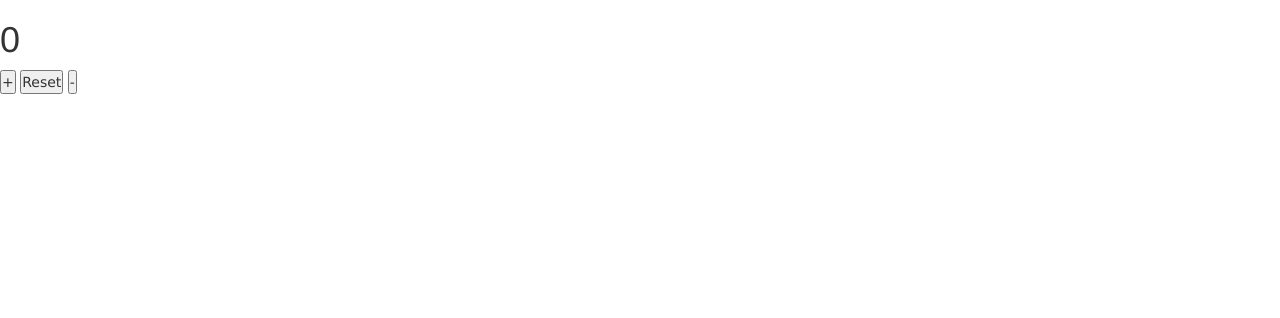
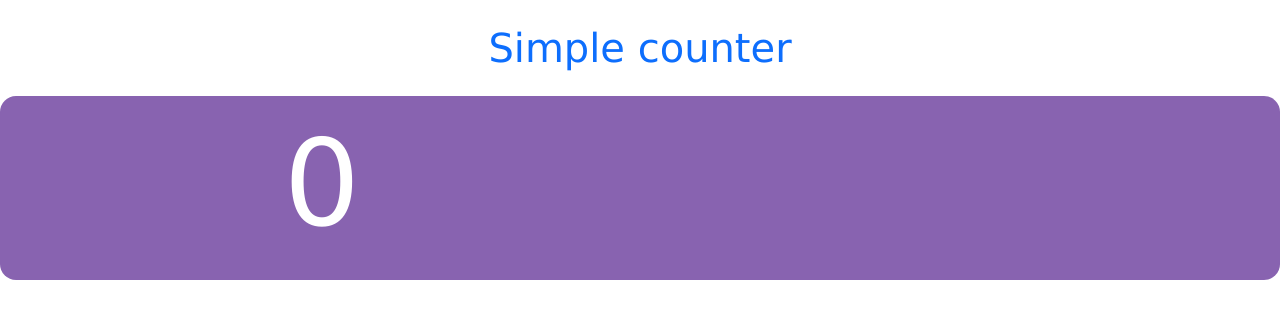
Before and after one commit to andryluca/Andrea-Rosario-Luca---counter-js, a plain HTML site: page index.html in a window 1280 px wide. Drawn offline with nearby package versions, Linux system fonts and the light colour scheme.

Commit message:
Update index.html
Signed-off-by: Andrea Rosario Lucà <106505614+andryluca@users.noreply.github.com>

```diff
--- a/index.html
+++ b/index.html
@@ -4,31 +4,32 @@
 <head>
     <meta charset="UTF-8">
     <meta http-equiv="X-UA-Compatible" content="IE=edge">
-    <meta name="viewport" content="width=device-width, initial-scale=1.0">
+    <meta name="viewport" content="width=device-width, initial-scale=1">
     <title>Counter</title>
-    <link rel="stylesheet" href="https://maxcdn.bootstrapcdn.com/bootstrap/3.4.1/css/bootstrap.min.css">
-    <script src="https://ajax.googleapis.com/ajax/libs/jquery/3.6.0/jquery.min.js"></script>
-    <script src="https://maxcdn.bootstrapcdn.com/bootstrap/3.4.1/js/bootstrap.min.js"></script>
+    <link rel="stylesheet" href="https://fonts.googleapis.com/css?family=Tangerine">
+    <link rel="stylesheet" href="https://cdn.jsdelivr.net/npm/bootstrap@5.2.3/dist/css/bootstrap.min.css">
+    <script src="https://cdn.jsdelivr.net/npm/bootstrap@5.2.3/dist/js/bootstrap.bundle.min.js"></script>
     <link rel="stylesheet" href="assets/css/style.css">
     <link rel="shortcut icon"
-        href="https://encrypted-tbn0.gstatic.com/images?q=tbn:ANd9GcT9vv1lJoqgw8HRgPs0z7En0orky5Ey5W3JUg&usqp=CAU"
+        href="https://encrypted-tbn0.gstatic.com/images?q=tbn:ANd9GcT 9vv1lJoqgw8HRgPs0z7En0orky5Ey5W3JUg&usqp=CAU"
         type="image/x-icon">
 </head>
 
 <body>
+    <main>
+        <h1 class="text-primary text-center my-4">Simple counter</h1>
+        <div class="container-fluid text-center" id="bodyCounter">
+            <div class="row justify-content-center gy-5">
+                <div class="col-sm-6">
+                    <h2 id="num" class="text-white"> 0 </h2>
+                </div>
+                <div id="operatori" class="col-sm-6">
 
-    <h1 id="counter"> 0 </h1>
-    <div>
-        <div class="buttons">
-            <button id="increment">+</button>
-            <button id="reset">Reset</button>
-            <button id="decrement">-</button>
+                </div>
+            </div>
         </div>
-    </div>
-
-
-    <script src="assets/js/main.js"></script>
-
+    </main>
+    <script src="Assets/js/main.js"></script>
 </body>
 
 </html>
```
